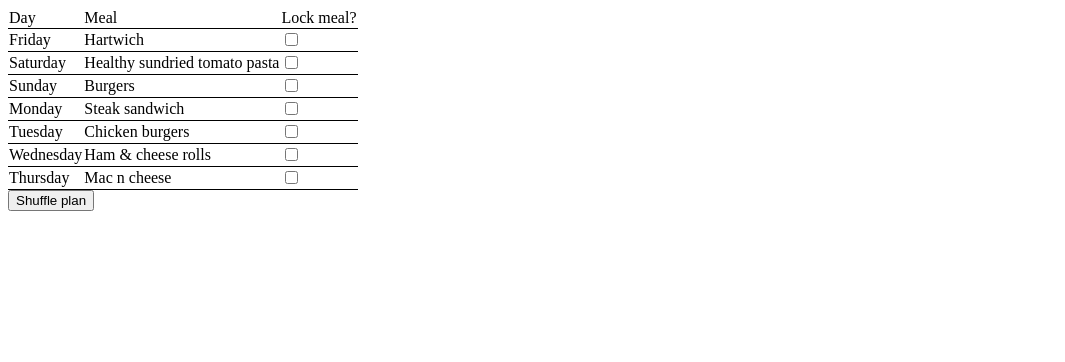
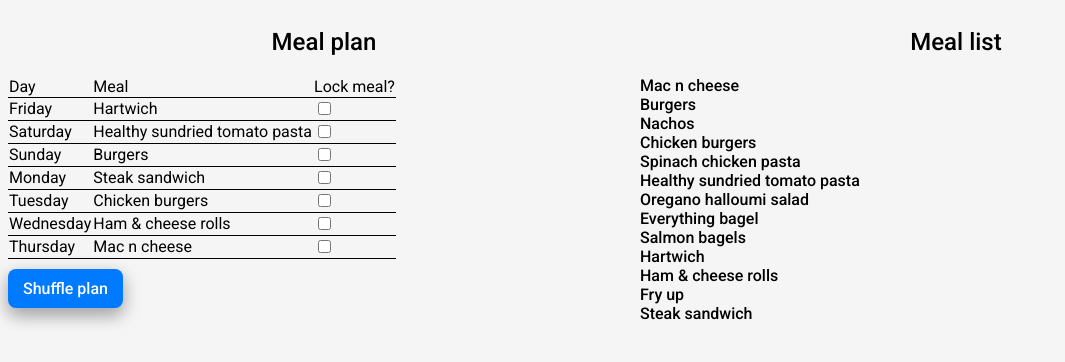
Before and after one commit to colinc1991/MealPlanner, an Angular app: page / in a window 1280 px wide. Shown: the top 362 px of the page, without its empty margins (0-1065 px from the left). Built offline with nearby package versions, Linux system fonts and the light colour scheme.

Commit message:
Styling & fonts

```diff
--- a/src/app/app.component.html
+++ b/src/app/app.component.html
@@ -1,4 +1,6 @@
+<div class="container">
     <div id="plan-container">
+        <h2>Meal plan</h2>
         <table>
             <tr>
                 <th>Day</th>
@@ -11,10 +13,18 @@
                 <td>{{mealPlan.dayOfWeek}}</td>
                 <td>{{mealPlan.meal.name}}</td>
                 <td>
-                <input type="checkbox" name="" id="" [(ngModel)]="mealPlan.isLocked" [disabled]="mealPlan.meal == null">
+                    <input type="checkbox" name="" id="" [(ngModel)]="mealPlan.isLocked"
+                        [disabled]="mealPlan.meal == null">
                 </td>
             </tr>
             }
         </table>
+        <div id="shuffleButton" class="clickable" (click)="shufflePlan()">Shuffle plan</div>
     </div>
-<button (click)="shufflePlan()">Shuffle plan</button>
+    <div id="meal-list">
+        <h2>Meal list</h2>
+        @for (meal of meals; track $index) {
+        <div>{{meal.name}}</div>
+        }
+    </div>
+</div>
--- a/src/app/app.component.scss
+++ b/src/app/app.component.scss
@@ -1,10 +1,38 @@
+.container {
+    display: flex;
+
+    div {
+        width: 100%;
+    }
+
+    h2 {
+        text-align: center;
+    }
+}
+
+#plan-container {
+
     table {
         border-collapse: separate;
         border-spacing: 0;
 
-    th, td {
+        th,
+        td {
             font-weight: initial;
             text-align: left;
             border-bottom: 1px solid black !important;
         }
+
+        margin-bottom: 10px;
+
     }
+
+    #shuffleButton {
+        background-color: #007AFF;
+        color: white;
+        width: fit-content;
+        padding: 10px 15px;
+        border-radius: 8px;
+        box-shadow: 0 8px 16px 0 rgba(0, 0, 0, 0.2), 0 6px 20px 0 rgba(0, 0, 0, 0.19);
+    }
+}
--- a/src/index.html
+++ b/src/index.html
@@ -7,6 +7,11 @@
     <base href="/">
     <meta name="viewport" content="width=device-width, initial-scale=1">
     <link rel="icon" type="image/x-icon" href="favicon.ico">
+    <link rel="preconnect" href="https://fonts.googleapis.com">
+    <link rel="preconnect" href="https://fonts.gstatic.com" crossorigin>
+    <link
+        href="https://fonts.googleapis.com/css2?family=Roboto:ital,wght@0,100;0,300;0,400;0,500;0,700;0,900;1,100;1,300;1,400;1,500;1,700;1,900&display=swap"
+        rel="stylesheet">
 </head>
 
 <body>
--- a/src/styles.scss
+++ b/src/styles.scss
@@ -1 +1,19 @@
-/* You can add global styles to this file, and also import other style files */
+* {
+    font-family: "Roboto", serif;
+    font-weight: 500;
+    font-style: normal;
+}
+
+body {
+    background-color: #F5F5F5;
+}
+
+.clickable:hover {
+    cursor: pointer;
+    -webkit-user-select: none;
+    /* Safari */
+    -ms-user-select: none;
+    /* IE 10 and IE 11 */
+    user-select: none;
+    /* Standard syntax */
+}
```
Lines whose indentation alone changed are shown as unchanged.
